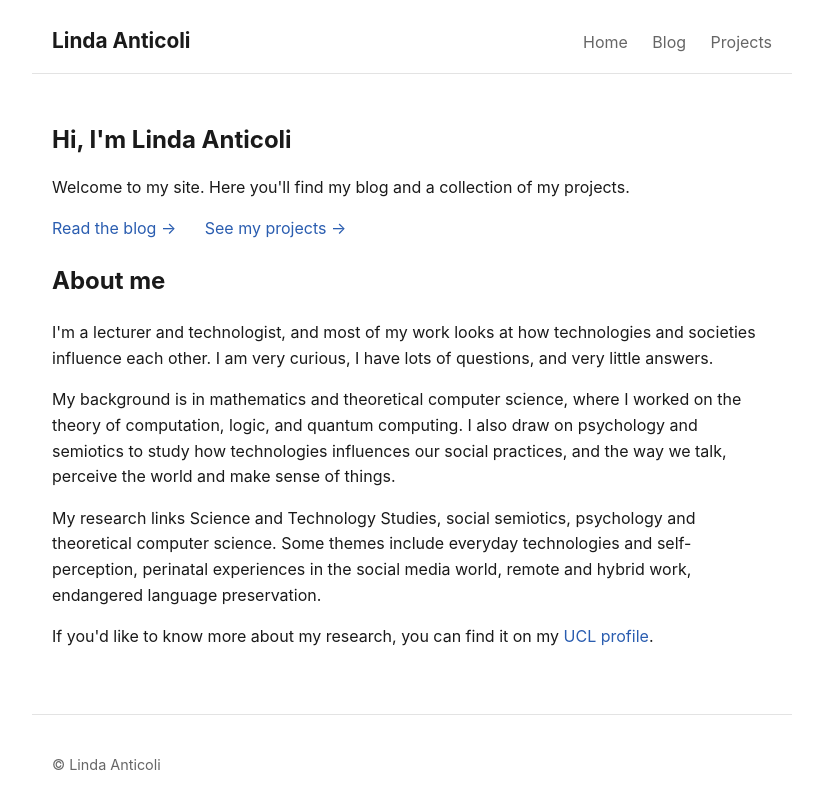
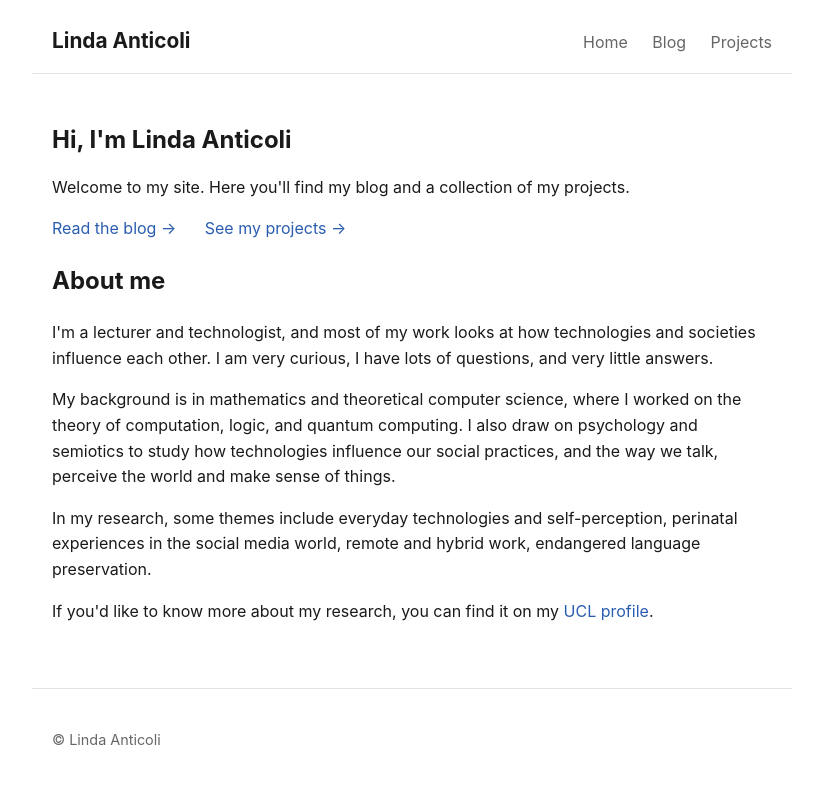
Before and after one commit to linda-anticoli/linda-anticoli.github.io, a Jekyll site: the page built from index.html, in a window 1280 px wide. Shown: the top 809 px of the page, without its empty margins (228-1051 px from the left). Built offline with Jekyll 4.4.1, drawn with Linux system fonts in a browser that asks for light colours.

Commit message:
About me

```diff
--- a/index.html
+++ b/index.html
@@ -16,9 +16,9 @@
   <h2>About me</h2>
   <p>I'm a lecturer and technologist, and most of my work looks at how technologies and societies influence each other. I am very curious, I have lots of questions, and very little answers.</p>
 
-  <p>My background is in mathematics and theoretical computer science, where I worked on the theory of computation, logic, and quantum computing. I also draw on psychology and semiotics to study how technologies influences our social practices, and the way we talk, perceive the world and make sense of things. </p>
+  <p>My background is in mathematics and theoretical computer science, where I worked on the theory of computation, logic, and quantum computing. I also draw on psychology and semiotics to study how technologies influence our social practices, and the way we talk, perceive the world and make sense of things. </p>
 
-  <p>My research links Science and Technology Studies, social semiotics, psychology and theoretical computer science. Some themes include everyday technologies and self-perception, perinatal experiences in the social media world, remote and hybrid work, endangered language preservation.</p>
+  <p>In my research, some themes include everyday technologies and self-perception, perinatal experiences in the social media world, remote and hybrid work, endangered language preservation.</p>
 
   <p>If you'd like to know more about my research, you can find it on my <a href="https://rps.ucl.ac.uk/userprofile.html?uid=76092">UCL profile</a>.</p>
 </section>
```
